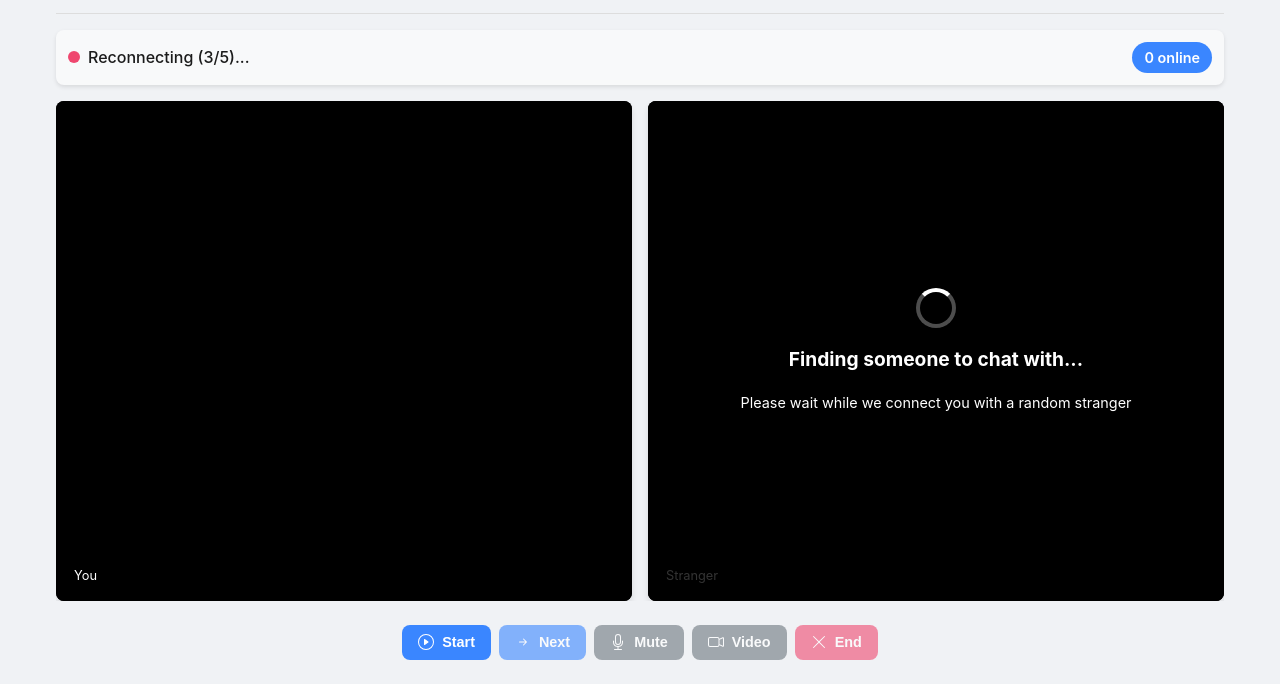
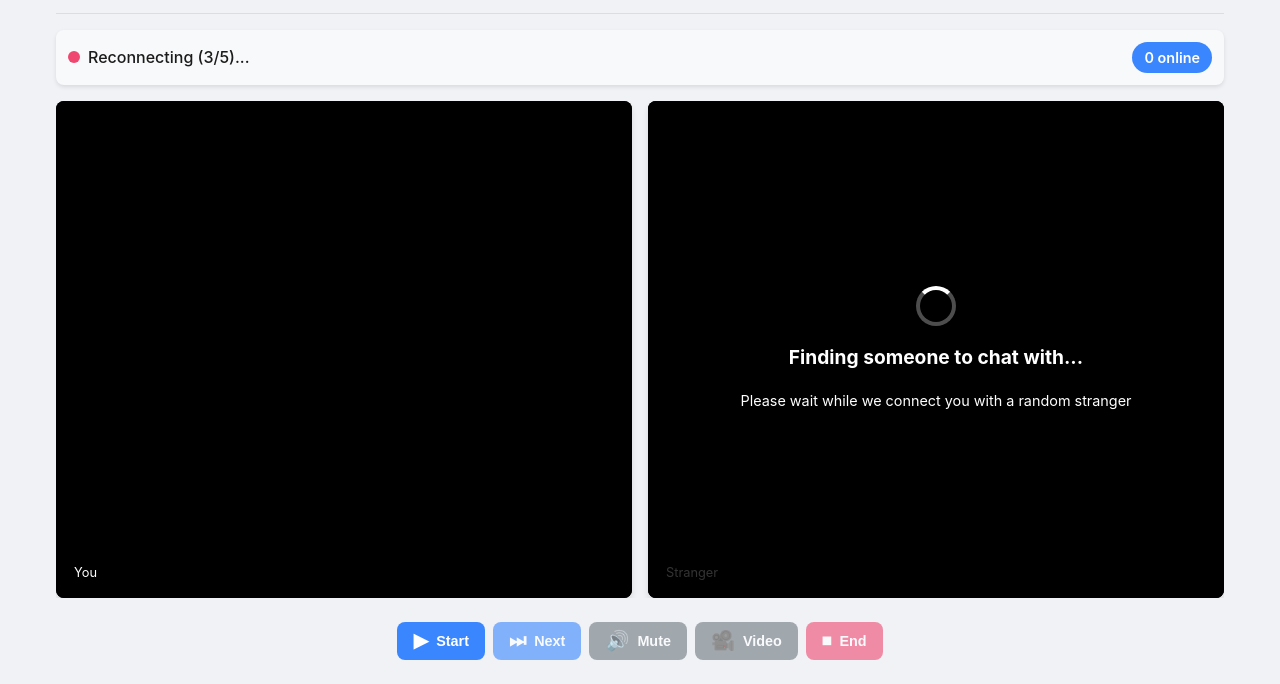
Before and after one commit to ad-itya-8788/RandomVideoCall, a website: page index.html in a window 1280 px wide. Shown: the part 116-800 px from the top of the page. Drawn offline with nearby package versions, Linux system fonts and the light colour scheme.

Commit message:
Update Ui

```diff
--- a/client.js
+++ b/client.js
@@ -199,7 +199,7 @@ async function startChatting() {
   try {
     // Check if socket is connected
     if (!isSocketConnected) {
-      showConnectionError("Not connected to server. Please refresh the page and try again.")
+      showConnectionError("Not connected to server. Please refresh the page and try again. ")
       return
     }
 
--- a/index.html
+++ b/index.html
@@ -1,9 +1,22 @@
 <!DOCTYPE html>
 <html lang="en">
-<head>
-  <meta charset="UTF-8">
-  <meta name="viewport" content="width=device-width, initial-scale=1.0, maximum-scale=1.0, user-scalable=no">
-  <title>Random Video Chat</title>
+<head><meta charset="UTF-8" />
+<meta name="viewport" content="width=device-width, initial-scale=1.0, maximum-scale=1.0, user-scalable=no" />
+
+<title>Random Video Chat - Talk to Strangers Online Instantly</title>
+
+<meta name="description"
+  content="Free random video chat with strangers worldwide. Talk anonymously, meet new people, and have fun online." />
+<meta name="keywords" content="random video chat, talk to strangers, live webcam, anonymous chat, free video call" />
+<meta name="author" content="Random Video Chat App" />
+
+<meta property="og:title" content="Random Video Chat - Talk to Strangers Online Instantly" />
+<meta property="og:description"
+  content="Join now to meet and talk to new people worldwide through live webcam chat. No sign-up needed!" />
+<meta property="og:url" content="https://randomvideochat.free.nf/" />
+<meta property="og:type" content="website" />
+<meta property="og:image" content="https://randomvideochat.free.nf/assets/vc.png" /> <!-- replace with real image -->
+
   <style>
     :root {
       --primary: #3a86ff;
@@ -171,7 +184,7 @@
       border-radius: 8px;
       overflow: hidden;
       background-color: #000;
-      box-shadow: 0 4px 6px rgba(0, 0, 0, 0.1);https://4221-2409-40c2-103d-7921-c39-ab62-9462-b885.ngrok-free.app/
+      box-shadow: 0 4px 6px rgba(0, 0, 0, 0.1);
       min-height: 35vh;
     }
 
@@ -180,7 +193,8 @@
       height: 100%;
       object-fit: cover;
       background-color: #000;
-      transform: scaleX(-1); /* Mirror effect for selfie view */
+      transform: scaleX(-1);
+      /* Mirror effect for selfie view */
     }
 
     .video-label {
@@ -339,9 +353,11 @@
       0% {
         opacity: 0.6;
       }
+
       50% {
         opacity: 1;
       }
+
       100% {
         opacity: 0.6;
       }
@@ -359,7 +375,9 @@
 
     /* iOS specific fixes */
     @supports (-webkit-touch-callout: none) {
-      body, .container {
+
+      body,
+      .container {
         height: -webkit-fill-available;
       }
 
@@ -414,8 +432,15 @@
     .quality-medium .quality-bar.active {
       background-color: var(--warning);
     }
+
+    /* HTML icon styles */
+    .icon {
+      font-size: 1.2rem;
+      line-height: 1;
+    }
   </style>
 </head>
+
 <body>
   <div class="container">
     <header>
@@ -457,55 +482,43 @@
         </div>
 
         <div class="connection-error hidden" id="connectionError">
-          <h3><!--Connection Failed--></h3>
-          <p><!--Unable to connect to another user. This could be due to network issues or firewall settings.--></p>
-          <button id="retryBtn"><!--Try Again--></button>
+          <h3>Connection Failed</h3>
+          <p>Unable to connect to another user. This could be due to network issues or firewall settings.</p>
+          <button id="retryBtn">Try Again</button>
         </div>
       </div>
     </div>
 
     <div class="controls">
       <button id="startBtn" class="btn-primary">
-        <svg xmlns="http://www.w3.org/2000/svg" width="16" height="16" fill="currentColor" viewBox="0 0 16 16">
-          <path d="M8 15A7 7 0 1 1 8 1a7 7 0 0 1 0 14zm0 1A8 8 0 1 0 8 0a8 8 0 0 0 0 16z"/>
-          <path d="M6.271 5.055a.5.5 0 0 1 .52.038l3.5 2.5a.5.5 0 0 1 0 .814l-3.5 2.5A.5.5 0 0 1 6 10.5v-5a.5.5 0 0 1 .271-.445z"/>
-        </svg>
+        <span class="icon">▶</span>
         Start
       </button>
 
       <button id="nextBtn" class="btn-primary" disabled>
-        <svg xmlns="http://www.w3.org/2000/svg" width="16" height="16" fill="currentColor" viewBox="0 0 16 16">
-          <path fill-rule="evenodd" d="M4 8a.5.5 0 0 1 .5-.5h5.793L8.146 5.354a.5.5 0 1 1 .708-.708l3 3a.5.5 0 0 1 0 .708l-3 3a.5.5 0 0 1-.708-.708L10.293 8.5H4.5A.5.5 0 0 1 4 8z"/>
-        </svg>
+        <span class="icon">⏭</span>
         Next
       </button>
 
       <button id="audioBtn" class="btn-secondary" disabled>
-        <svg xmlns="http://www.w3.org/2000/svg" width="16" height="16" fill="currentColor" viewBox="0 0 16 16">
-          <path d="M3.5 6.5A.5.5 0 0 1 4 7v1a4 4 0 0 0 8 0V7a.5.5 0 0 1 1 0v1a5 5 0 0 1-4.5 4.975V15h3a.5.5 0 0 1 0 1h-7a.5.5 0 0 1 0-1h3v-2.025A5 5 0 0 1 3 8V7a.5.5 0 0 1 .5-.5z"/>
-          <path d="M10 8a2 2 0 1 1-4 0V3a2 2 0 1 1 4 0v5zM8 0a3 3 0 0 0-3 3v5a3 3 0 0 0 6 0V3a3 3 0 0 0-3-3z"/>
-        </svg>
+        <span class="icon">🔊</span>
         Mute
       </button>
 
       <button id="videoBtn" class="btn-secondary" disabled>
-        <svg xmlns="http://www.w3.org/2000/svg" width="16" height="16" fill="currentColor" viewBox="0 0 16 16">
-          <path fill-rule="evenodd" d="M0 5a2 2 0 0 1 2-2h7.5a2 2 0 0 1 1.983 1.738l3.11-1.382A1 1 0 0 1 16 4.269v7.462a1 1 0 0 1-1.406.913l-3.111-1.382A2 2 0 0 1 9.5 13H2a2 2 0 0 1-2-2V5zm11.5 5.175 3.5 1.556V4.269l-3.5 1.556v4.35zM2 4a1 1 0 0 0-1 1v6a1 1 0 0 0 1 1h7.5a1 1 0 0 0 1-1V5a1 1 0 0 0-1-1H2z"/>
-        </svg>
+        <span class="icon">🎥</span>
         Video
       </button>
 
       <button id="endBtn" class="btn-danger" disabled>
-        <svg xmlns="http://www.w3.org/2000/svg" width="16" height="16" fill="currentColor" viewBox="0 0 16 16">
-          <path fill-rule="evenodd" d="M2.146 2.146a.5.5 0 0 1 .708 0L8 7.293l5.146-5.147a.5.5 0 0 1 .708.708L8.707 8l5.147 5.146a.5.5 0 0 1-.708.708L8 8.707l-5.146 5.147a.5.5 0 0 1-.708-.708L7.293 8 2.146 2.854a.5.5 0 0 1 0-.708z"/>
-        </svg>
+        <span class="icon">⏹</span>
         End
       </button>
     </div>
   </div>
 
-
   <script src="/socket.io/socket.io.js"></script>
   <script src="client.js"></script>
 </body>
+
 </html>
```
